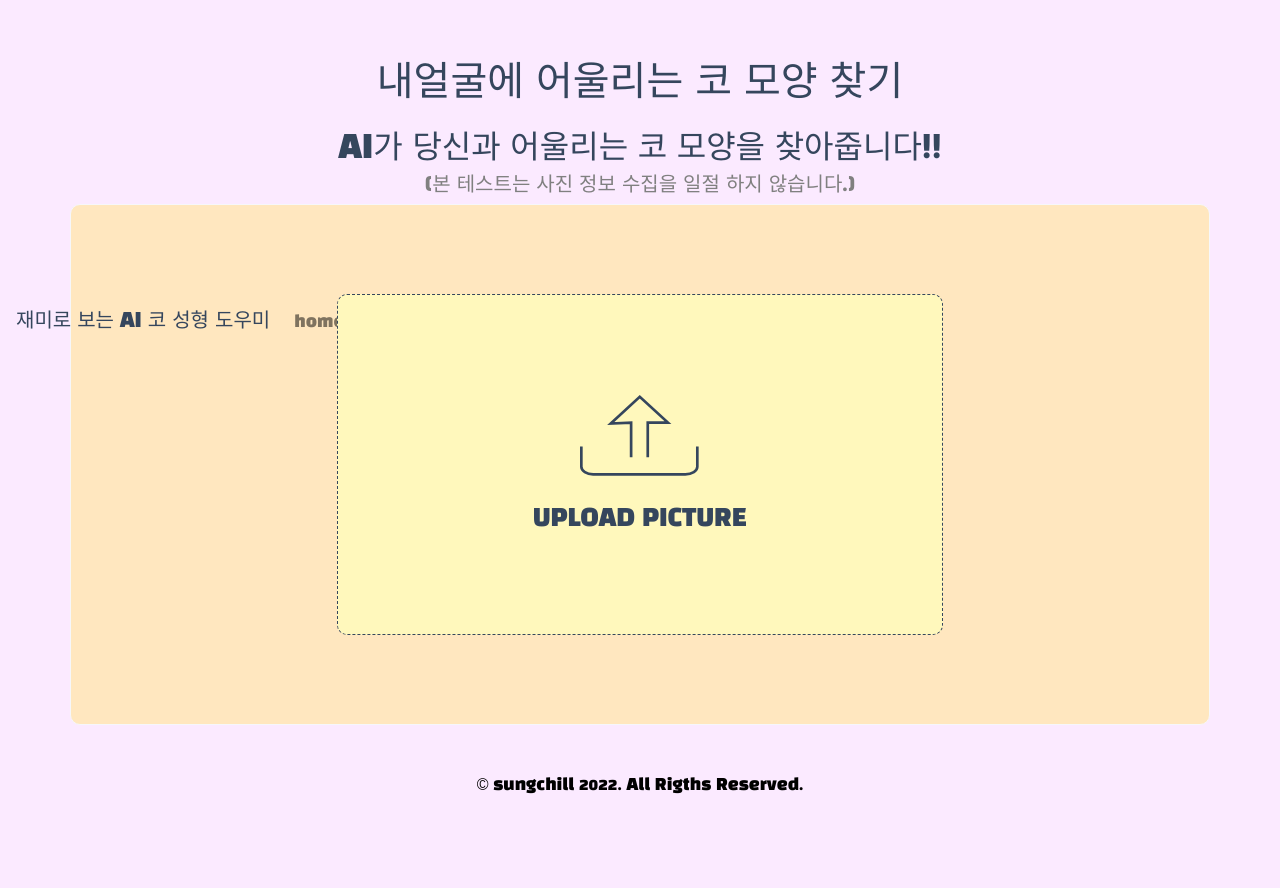
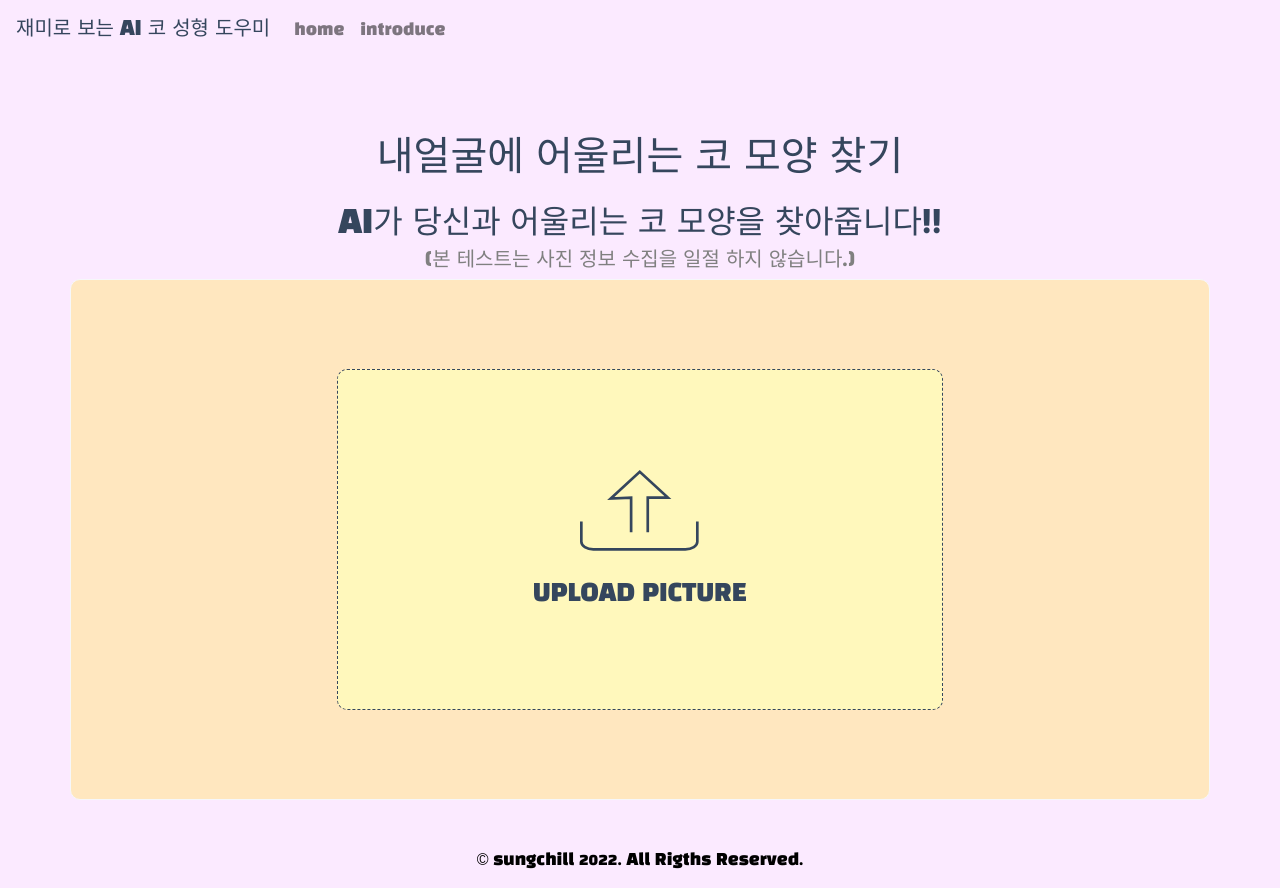
Before and after one commit to Sungchill/findShapeNose, a plain HTML site: page index.html in a window 1280 px wide. Before the commit the page ends 813 px from the top, so only its background shows below. Drawn offline with nearby package versions, Linux system fonts and the light colour scheme.

Commit message:
icon change, nav bar update

```diff
--- a/style.css
+++ b/style.css
@@ -3,6 +3,7 @@ body {
 	background-color: #FBEAFF;
 	box-sizing: border-box;
 	color: #35465d;
+	padding-top: 75px;
 }
 .file-upload {
 	padding: 7% 5%;
@@ -120,8 +121,6 @@ body {
 	transition: all 0.2s ease;
 }
 .navbar {
-
-	padding-top: 300px;
 	position: fixed;
   top: 0;
   /* width: 100% */
```
